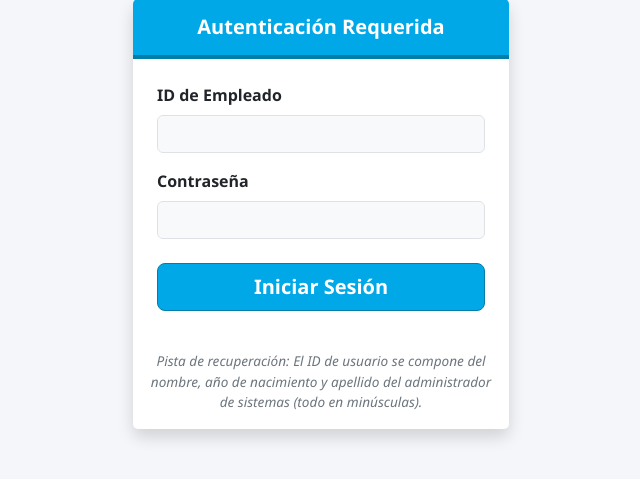
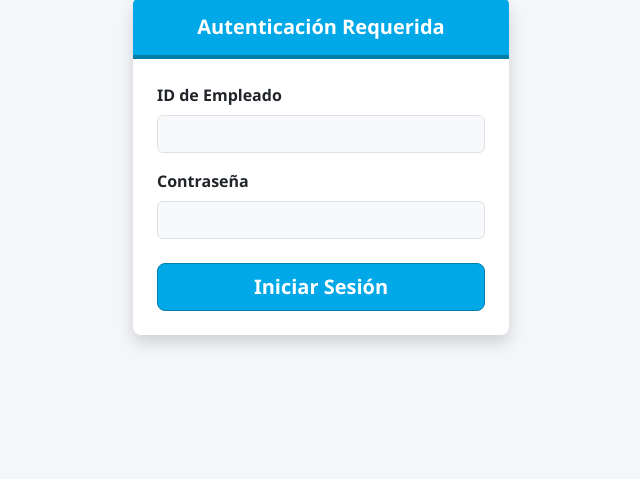
Before and after one commit to pes130/ataques-diccionario, a Flask app: page / in a window 1280 px wide. Shown: the part 302-781 px from the top of the page, without its empty margins (319-959 px from the left). Run offline with Flask 3, Linux system fonts and the light colour scheme.

Commit message:
Modificada app de dragon ball

```diff
--- a/dragonball/templates/index.html
+++ b/dragonball/templates/index.html
@@ -66,9 +66,7 @@
                 </form>
 
             </div>
-            <div class="card-footer bg-white text-center py-3 border-0">
-                <p class="hint-text mb-0"><i>Pista de recuperación: El ID de usuario se compone del nombre, año de nacimiento y apellido del administrador de sistemas (todo en minúsculas).</i></p>
-            </div>
+
         </div>
 
     </div>
```
